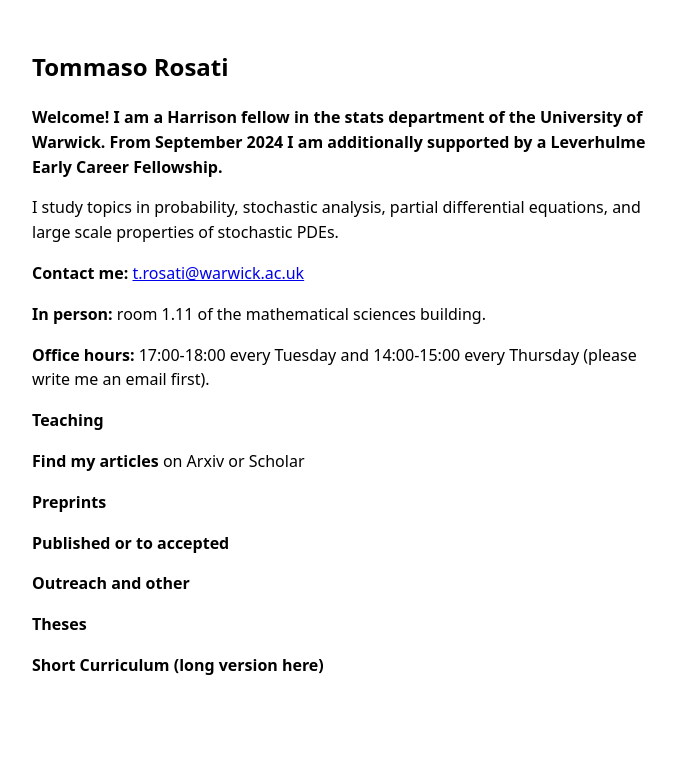
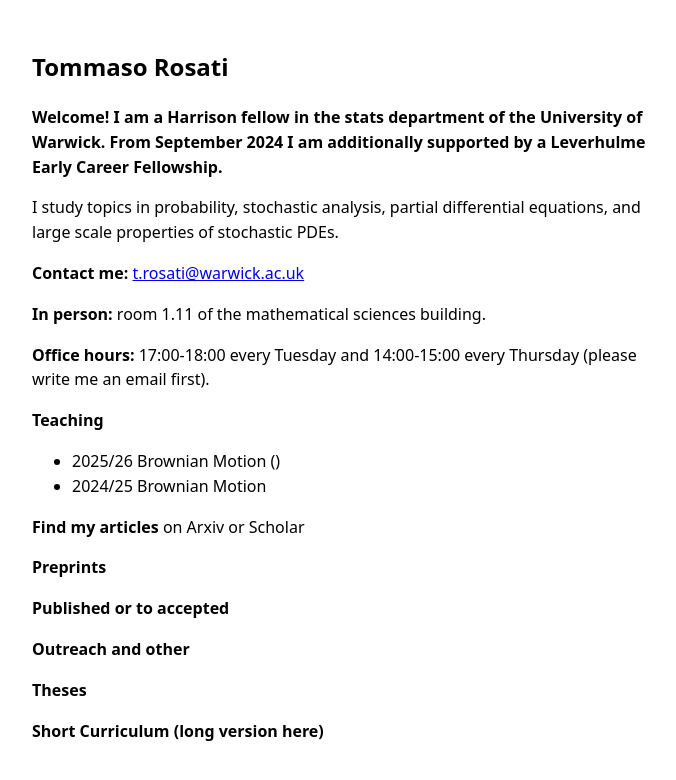
Before and after one commit to rosati-tom/rosati-tom.github.io, a Jekyll site: the page built from index.md, in a window 1280 px wide. Shown: the top 780 px of the page, without its empty margins (298-974 px from the left). Built offline with Jekyll 4.4.1, drawn with Linux system fonts in a browser that asks for light colours; our own code applies the rules of GitHub Pages for plain Markdown files.

Commit message:
Try list.

```diff
--- a/index.md
+++ b/index.md
@@ -19,6 +19,9 @@ I study topics in probability, stochastic analysis, partial differential equatio
 
 **Teaching**
 
+* 2025/26 Brownian Motion ()
+* 2024/25 Brownian Motion
+
 **Find my articles** on Arxiv or Scholar
 
 **Preprints**
```
